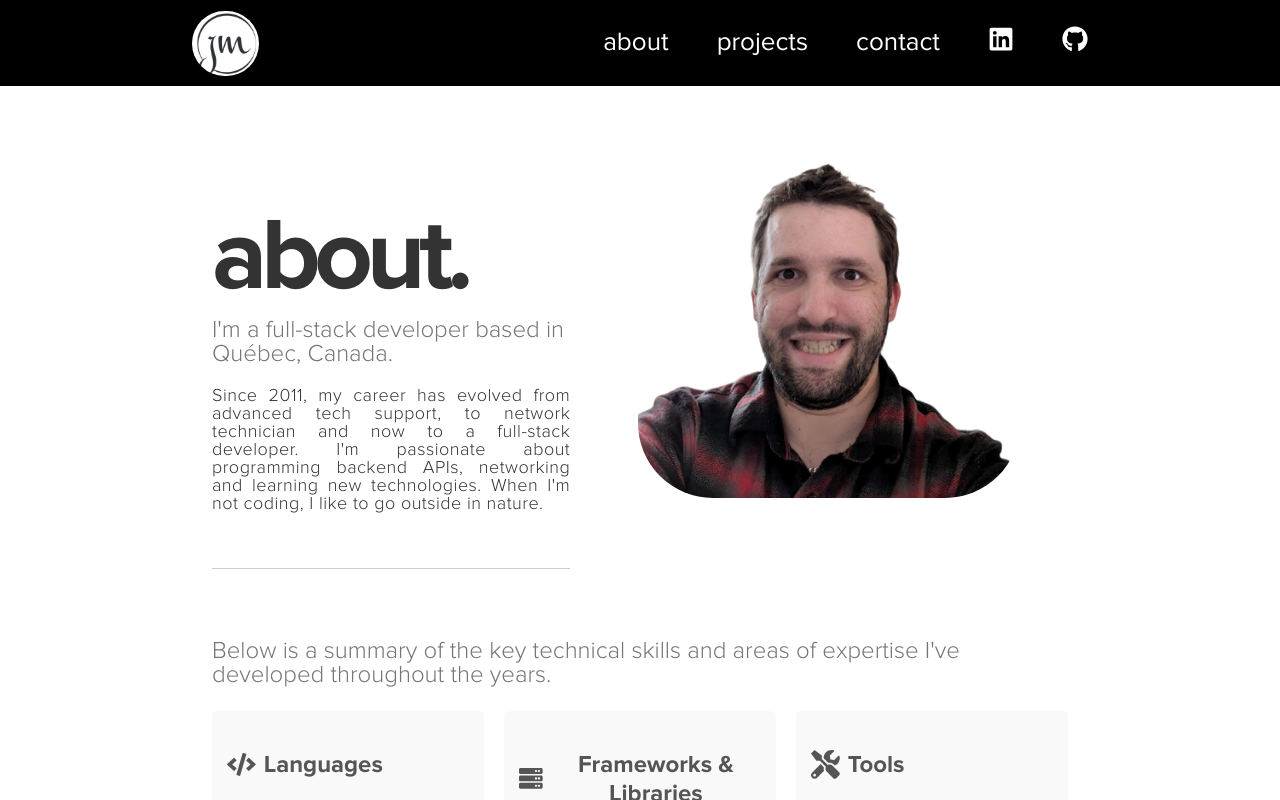
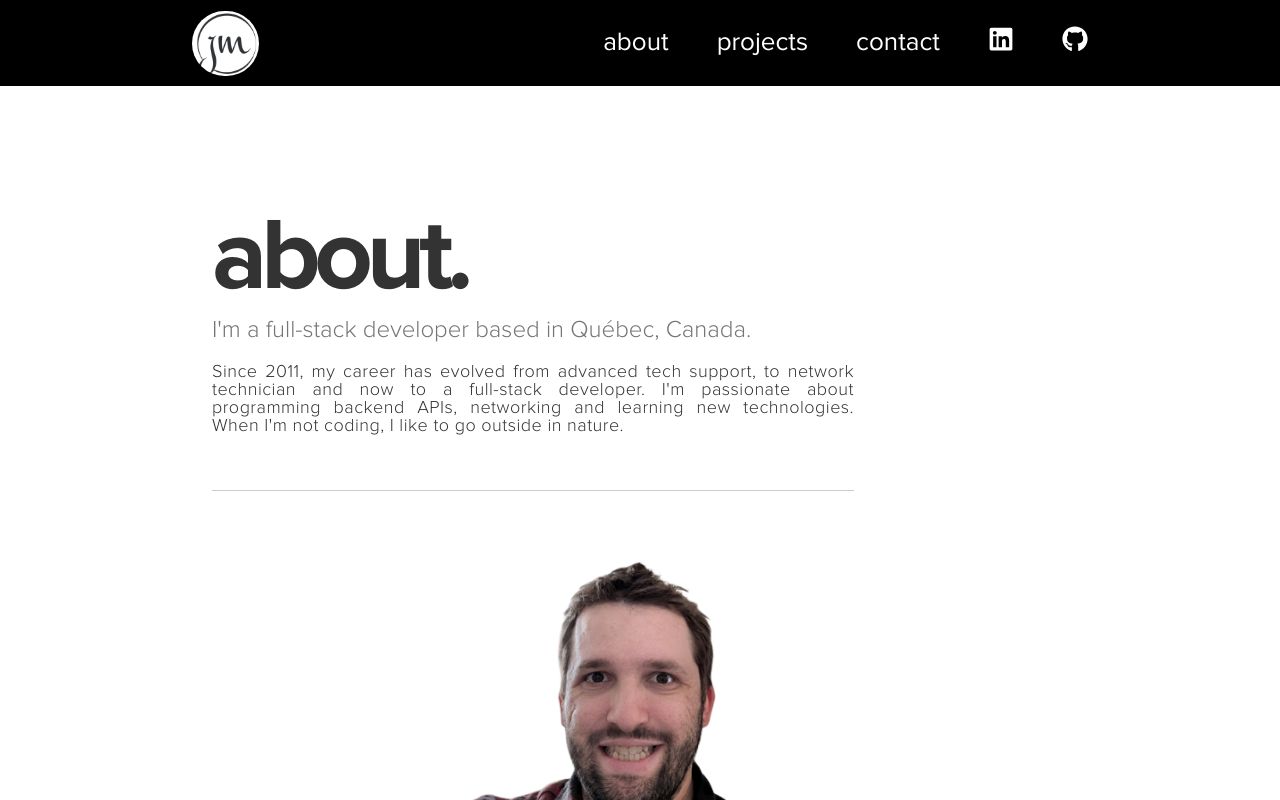
Before and after one commit to jeanmroy/Portfolio_jmroy.com, a React (Vite) app: page / in a window 1280 px wide. Shown: the top 800 px of the page. Built offline with nearby package versions, Linux system fonts and the light colour scheme.

Commit message:
Setup min and max width in rem unit, in About section.

```diff
--- a/src/styles/components/About.module.css
+++ b/src/styles/components/About.module.css
@@ -13,7 +13,7 @@
     text-align: left;
     display: flex;
     flex-direction: column;
-    min-width: 300px;
+    min-width: 35rem;
     /* Ensure a minimum width for the text column */
 }
 
@@ -27,7 +27,7 @@
     margin-top: 2rem;
     width: 80%;
     /* Make image responsive within its container */
-    max-width: 35rem;
+    max-width: 25rem;
     border-radius: 75px;
 }
 
```
